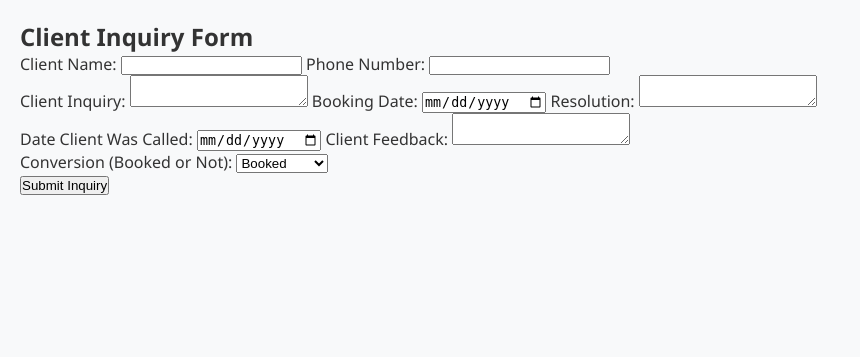
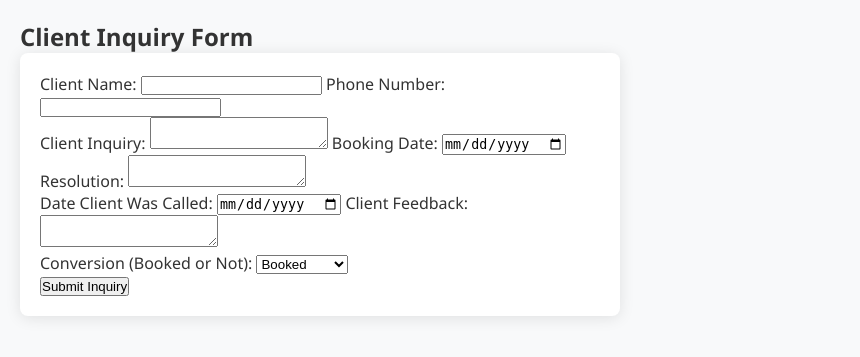
Before and after one commit to ttm9319/client-inquiry-form, a Flask app: page / in a window 1280 px wide. Shown: the top 357 px of the page, without its empty margins (0-860 px from the left). Run offline with Flask 3, Linux system fonts and the light colour scheme.

Commit message:
Update styles.css

```diff
--- a/static/css/styles.css
+++ b/static/css/styles.css
@@ -19,6 +19,19 @@ body {
     margin: 0 auto;
     background-color: #ffffff;
     padding: 20px;
+    border-radius: 8px;
+    box-shadow: 0 2px 15px rgba(0, 0, 0, 0.1);
+    display: flex;
+    flex-direction: column;
+    align-items: center; /* Centers form or content horizontally */
+}
+
+/* Form styles */
+form {
+    width: 100%;
+    max-width: 600px; /* Adjust max width to your preference */
+    padding: 20px;
+    background-color: #ffffff;
     border-radius: 8px;
     box-shadow: 0 2px 15px rgba(0, 0, 0, 0.1);
 }
```
